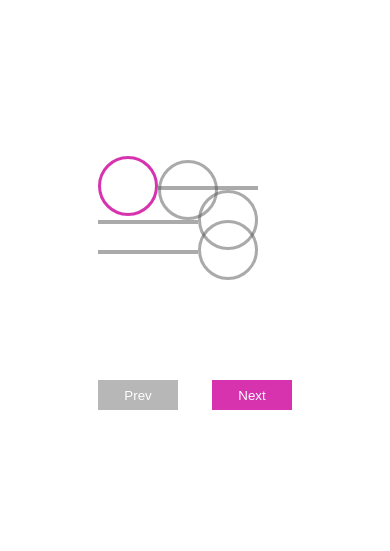
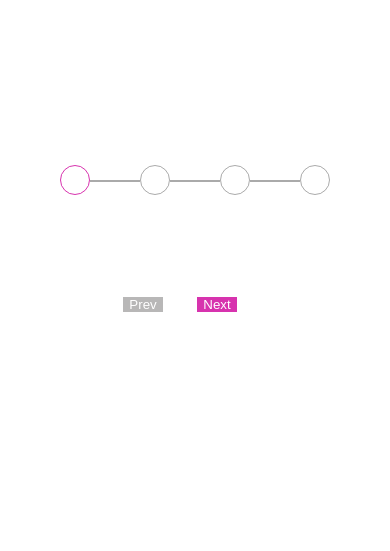
Before and after one commit to ahmtyln/Progress-Bar, a plain HTML site: page index.html in a window 390 px wide. Shown: the part 293-844 px from the top of the page. Drawn offline with Linux system fonts and the light colour scheme.

Commit message:
commit1-change

```diff
--- a/style.css
+++ b/style.css
@@ -11,7 +11,7 @@ body{
     align-items: center;
 }
 .container{
-    width: 50%;
+    width: 100%;
     height: 100vh;
     display: flex;
     flex-direction: column;
@@ -71,3 +71,48 @@ body{
 .btn:active{
     transform: scale(0.95);
 }
+
+@media screen and (max-width:550px) {
+    .circle{
+        width: 30px;
+        height: 30px;
+        border: 1px solid rgb(87, 87, 87,0.5);
+        border-radius: 30px;
+        float: left;
+        margin-top: -15px;
+    }
+    .horizantal{
+        width: 50px;
+        height: 0px;
+        border: 1px solid rgb(87, 87, 87,0.5);
+        float: left;
+    }
+    .writing{
+        font-size: 15px;
+        margin-bottom: 200px;
+    }
+    .prev{
+        width: 40px;
+        height: 15px;
+        margin-right: 30px;
+        background-color: rgb(205, 0, 154,0.8);
+        color: white;
+        border: none;
+        outline: none;
+    }
+    .next{
+        width: 40px;
+        height: 15px;
+        margin-right: 30px;
+        background-color: rgb(205, 0, 154,0.8);
+        color: white;
+        border: none;
+        outline: none;
+    }
+    .active{
+        border-color: rgb(205, 0, 154,0.8);
+        transition-property: border-color;
+        transition-duration: 0.8s;
+        transition-timing-function:linear ease;
+    }
+}
```
